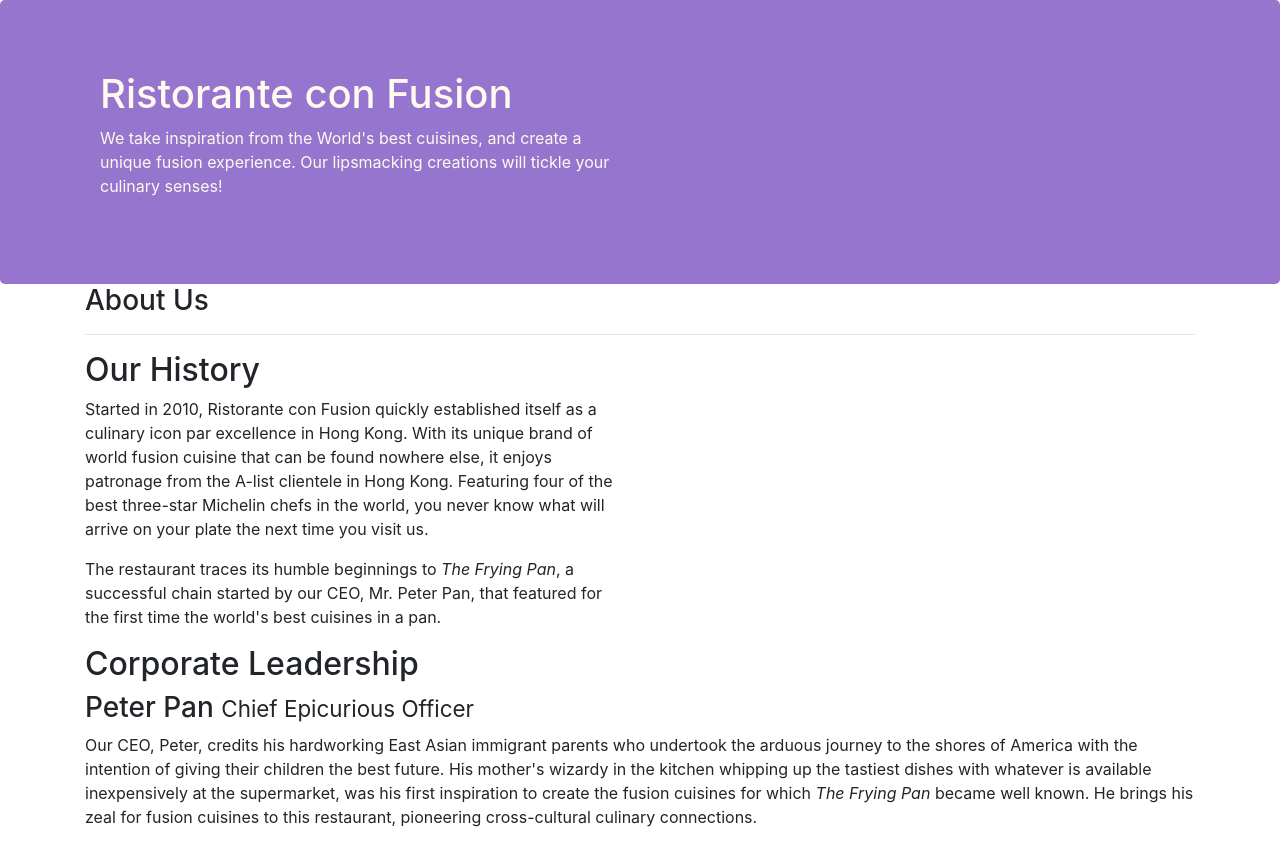
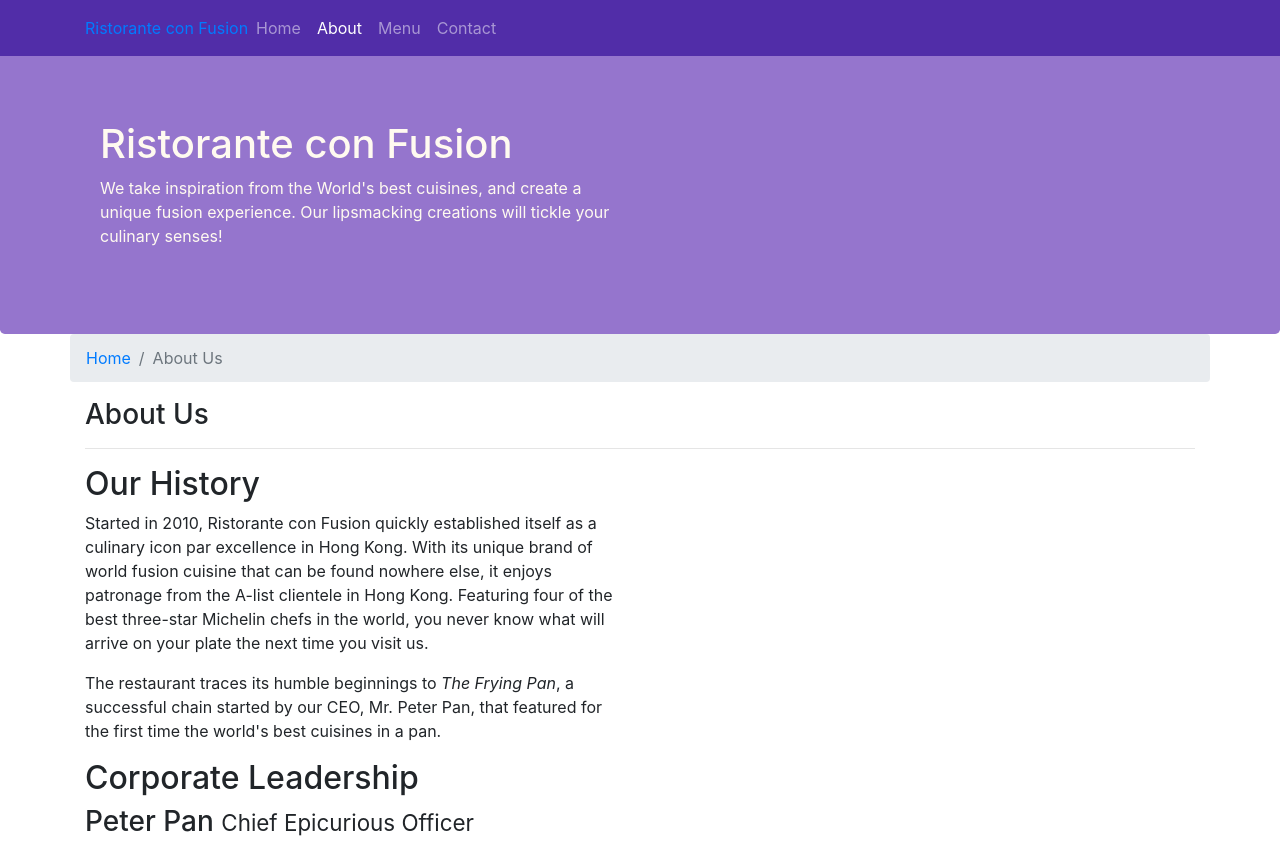
Before and after one commit to samialam8/boot-strap, a website: page aboutus.html in a window 1280 px wide. Shown: the top 842 px of the page. Drawn offline with nearby package versions, Linux system fonts and the light colour scheme.

Commit message:
Navbar and Breadcrumbs

```diff
--- a/aboutus.html
+++ b/aboutus.html
@@ -16,6 +16,25 @@
 
 <body>
 
+    <nav class="navbar navbar-dark navbar-expand-sm fixed-top">
+        <div class="container">
+            <button class="navbar-toggler" type="button" data-toggle="collapse" data-target="#Navbar">
+                <span class="navbar-toggler-icon"></span>
+
+            </button>
+            <a class="navbar-band mr-auto" href="./index.html">Ristorante con Fusion</a>
+            <div class="collapse navbar-collapse" id="Navbar">
+               <ul class="navbar-nav mr-auto">
+                 <li class="nav-item"><a class="nav-link" href="./index.html">Home</a></li>
+                 <li class="nav-item active"><a class="nav-link" href="#">About</a></li>
+                 <li class="nav-item"><a class="nav-link" href="#">Menu</a></li>
+                 <li class="nav-item"><a class="nav-link" href="#">Contact</a></li>
+               </ul>
+            </div>
+
+        </div>
+     </nav>
+
     <header class="jumbotron">
         <div class="container">
             <div class="row row-header">
@@ -31,6 +50,11 @@
 
     <div class="container">
         <div class="row">
+            <ol class="col-12 breadcrumb">
+                <li class="breadcrumb-item"><a href="./index.html">Home</a></li>
+                <li class="breadcrumb-item active">About Us</li>
+
+            </ol>
             <div class="col-sm-12">
                <h3>About Us</h3>
                <hr>
@@ -70,7 +94,7 @@
                 <div class="col-4 offset-1 col-sm-2">
                     <h5>Links</h5>
                     <ul class="list-unstyled">
-                        <li><a href="#">Home</a></li>
+                        <li><a href="./index.html">Home</a></li>
                         <li><a href="#">About</a></li>
                         <li><a href="#">Menu</a></li>
                         <li><a href="#">Contact</a></li>
--- a/css/style.css
+++ b/css/style.css
@@ -28,3 +28,12 @@
     margin: 0px;
     color: #0f0f0f;
 }
+
+body {
+    padding: 50px 0px 0px 0px;
+    z-index: 0;
+}
+
+.navbar-dark {
+    background-color: #512DA8;
+}
```
Also changed, not shown: index.html (+18 -1 lines).
